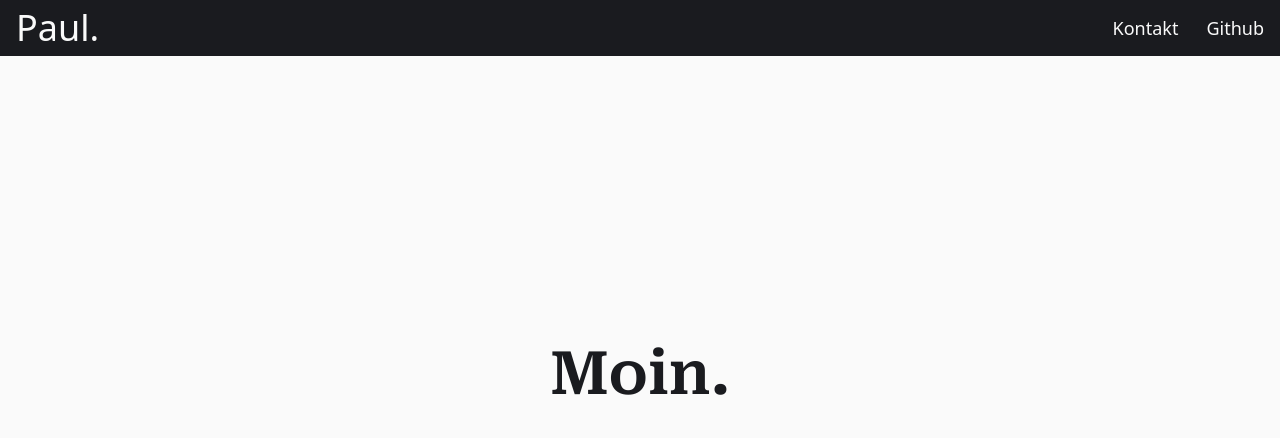
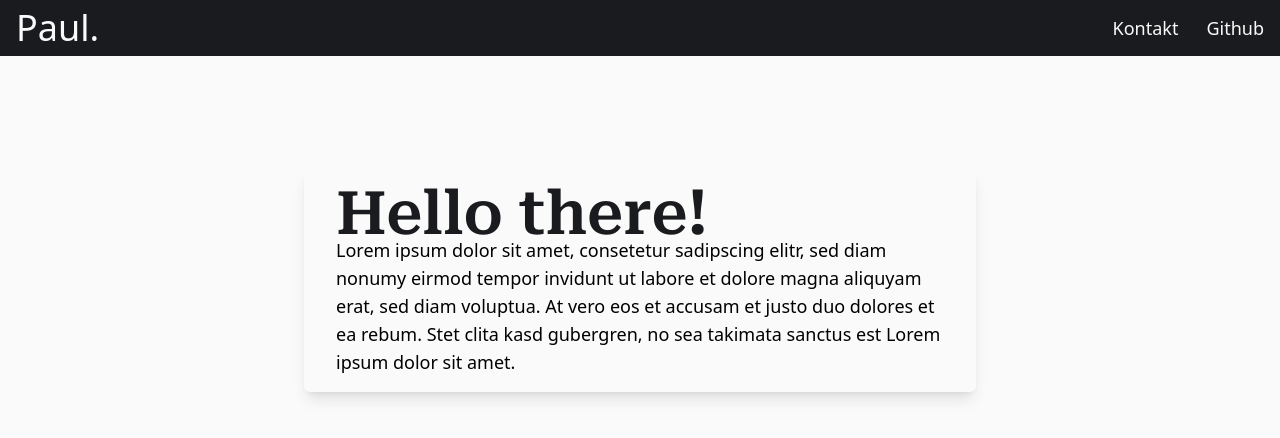
Before and after one commit to Paulanerus/paulee-site, a Vue app: page / in a window 1280 px wide. Shown: the top 438 px of the page. Built offline with nearby package versions, Linux system fonts and the light colour scheme.

Commit message:
Added AboutMe section

```diff
--- /dev/null
+++ b/src/components/AboutMe.vue
@@ -0,0 +1,16 @@
+<template>
+    <div class="m-28 shadow-lg rounded-md max-w-2xl mx-auto">
+        <div class="p-4 m-4">
+            <h1 class="font-roboto text-default-dark text-6xl -mb-2">Hello there!</h1>
+            <p
+                class="text-lg"
+            >Lorem ipsum dolor sit amet, consetetur sadipscing elitr, sed diam nonumy eirmod tempor invidunt ut labore et dolore magna aliquyam erat, sed diam voluptua. At vero eos et accusam et justo duo dolores et ea rebum. Stet clita kasd gubergren, no sea takimata sanctus est Lorem ipsum dolor sit amet.</p>
+        </div>
+    </div>
+</template>
+
+<script>
+export default {
+    name: "AboutMe",
+}
+</script>
--- a/src/components/Portfolio.vue
+++ b/src/components/Portfolio.vue
@@ -1,15 +1,17 @@
 <template>
   <NavbarVue />
-  <h1 class="font-roboto text-center text-default-dark text-6xl mt-72">Moin.</h1>
+  <AboutMe />
 </template>
 
 <script>
 import NavbarVue from "./nav/Navbar.vue";
+import AboutMe from "./AboutMe.vue";
 
 export default {
-  name: 'Portfolio',
+  name: "Portfolio",
   components: {
     NavbarVue,
+    AboutMe
   },
 };
 </script>
```
